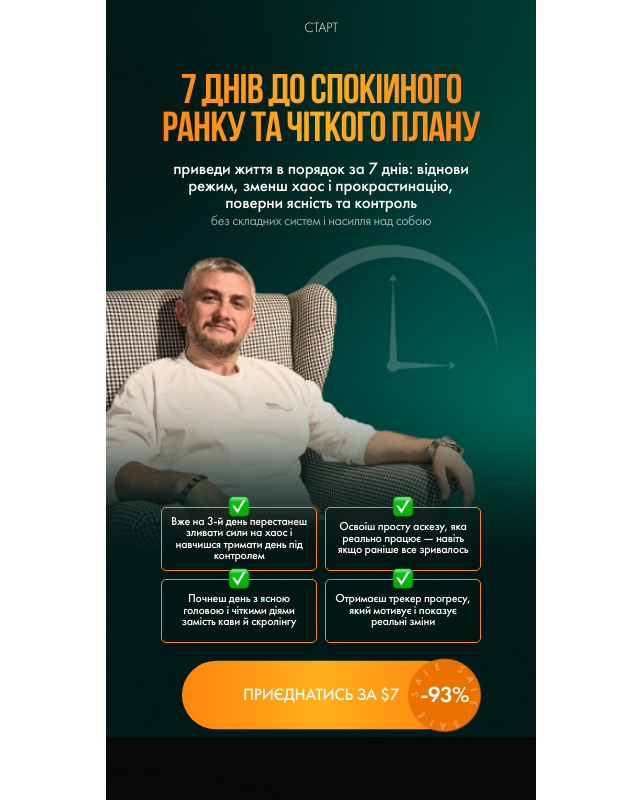
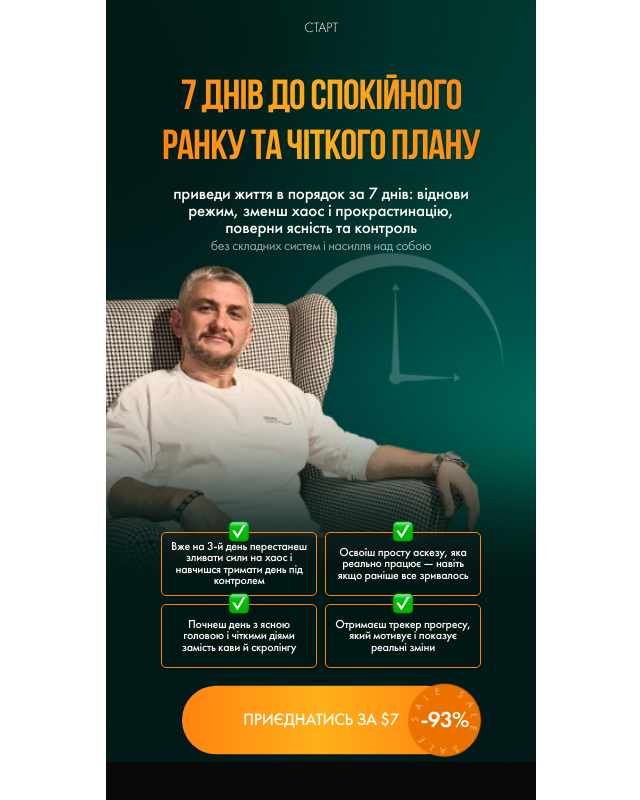
Before and after one commit to RomanIsaiev/work-website-116, a website built with Vite: page index.html in a window 1280 px wide. Shown: the top 800 px of the page, without its empty margins (319-959 px from the left). Built offline with nearby package versions, Linux system fonts and the light colour scheme; files whose address does not match are found by name.

Commit message:
Update styles.css

```diff
--- a/src/css/styles.css
+++ b/src/css/styles.css
@@ -89,7 +89,7 @@ body {
   font-size: 42px;
   font-style: normal;
   font-weight: 400;
-  line-height: 90%; /* 37.8px */
+  line-height: 120%; /* 37.8px */
   letter-spacing: -0.84px;
 
   background: linear-gradient(90deg, #ff8410 0%, #ffaf1a 50%, #ff8410 100%);
```
